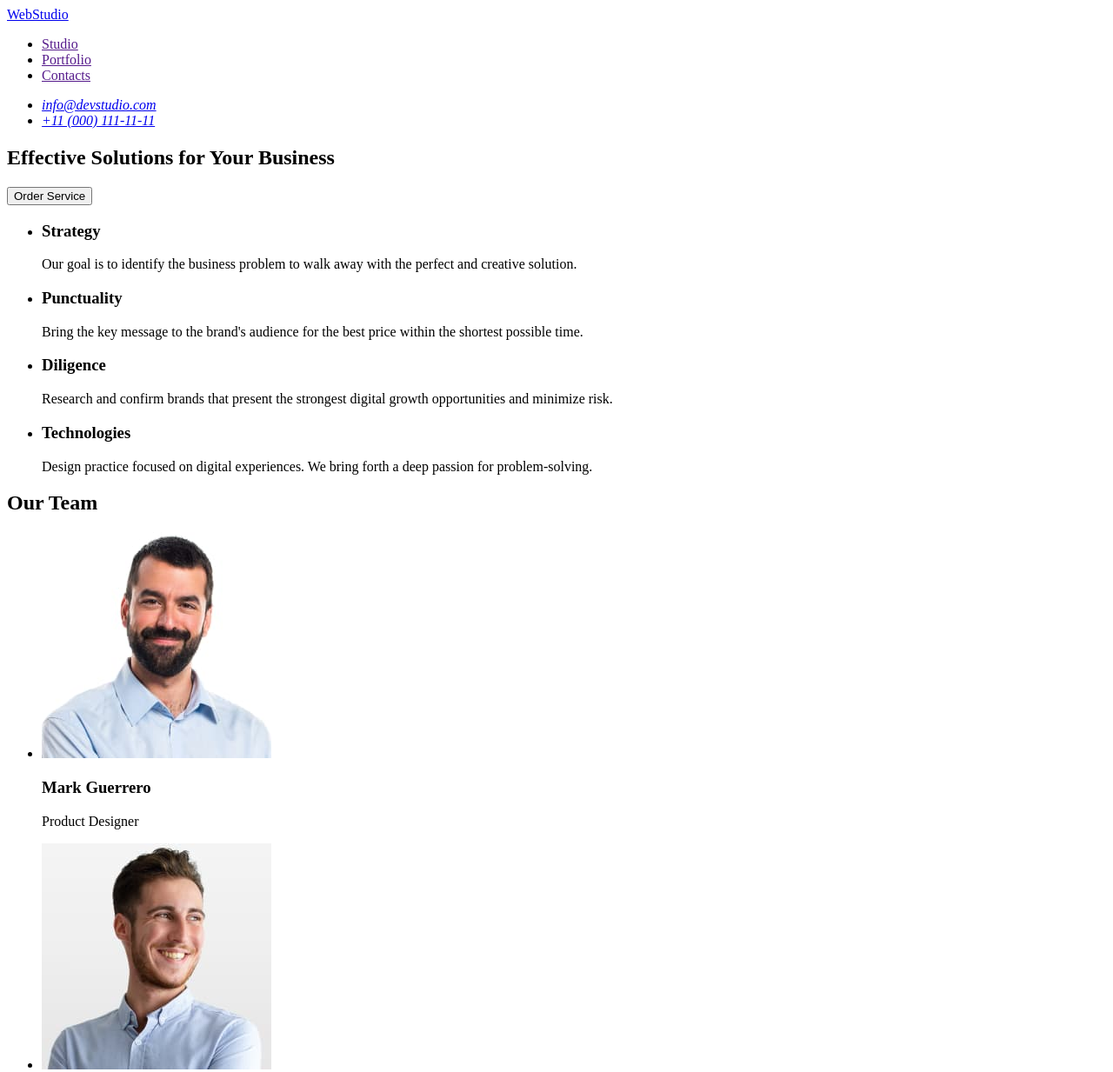
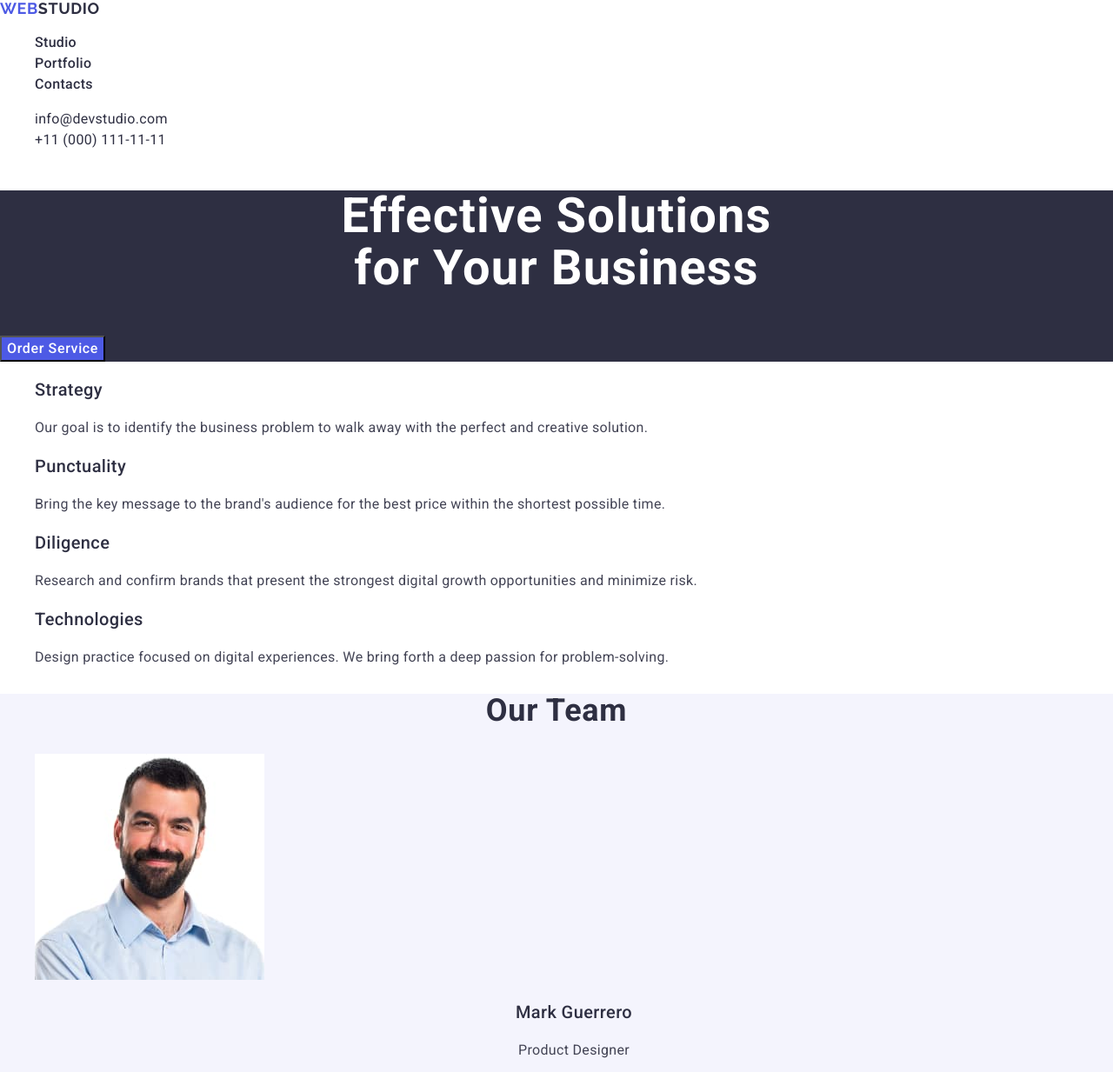
Before and after one commit to Matematuka/goit-homework-02, a plain HTML site: page index.html in a window 1280 px wide. Shown: the top 1233 px of the page at 87% size. Drawn offline with nearby package versions, Linux system fonts and the light colour scheme.

Commit message:
TextDesign

```diff
--- a/css/styles.css
+++ b/css/styles.css
@@ -0,0 +1,170 @@
+body {
+  color: #2E2F42;
+  font-family: "Roboto", sans-serif;
+  font-size: 16px;
+  font-style: normal;
+  background: #fff
+}
+ul {
+	list-style-type: none;
+}
+a {
+    font-style: normal;
+    color: currentColor;
+    text-decoration: none;
+    line-height: 1.5;
+    letter-spacing: 0.02em;
+}
+
+.logo {
+    font-family: "Raleway", sans-serif;
+    font-size: 18px;
+    font-weight: 700;
+    line-height: 1.16;
+    letter-spacing: 0.033em;
+    text-transform: uppercase;
+}
+
+.web {
+  color: #4D5AE5;
+    font-family: "Raleway";
+    font-size: 18px;
+    font-weight: 700;
+    line-height: 1.16;
+    letter-spacing: 0.033em;
+    text-transform: uppercase;
+}
+
+.menu-link {
+    font-weight: 500;
+    line-height: 1.5;
+    letter-spacing: 0.02em;
+}
+.menu-link:active {
+  color: #404BBF;
+}
+
+.contacts-item {
+    line-height: 1.5;
+    letter-spacing: 0.02em;
+}
+.contacts-item:active {
+  color: #404BBF;
+}
+.header {
+  background: #2E2F42;
+}
+
+.header-title {
+  color: #FFF;
+  text-align: center;
+  font-size: 56px;
+  font-weight: 700;
+  line-height: 1.07;
+  letter-spacing: 0.02em;
+}
+
+.header-order-btn {
+  background: #4D5AE5;
+  color: #FFF;
+  font-weight: 500;
+  line-height: 1.5;
+  letter-spacing: 0.04em;
+  cursor: pointer;
+}
+.header-order-btn:hover, .header-order-btn:focus {
+  background: #404BBF;
+}
+
+.visually-hidden {
+  position: absolute;
+  width: 1px;
+  height: 1px;
+  margin: -1px;
+  border: 0;
+  padding: 0;
+  white-space: nowrap;
+  clip-path: inset(100%);
+  clip: rect(0 0 0 0);
+  overflow: hidden;
+}
+
+.advantages-name {
+    font-size: 20px;
+    font-weight: 500;
+    line-height: 1.2;
+    letter-spacing: 0.02em;
+}
+
+.advantages-description {
+  color: #434455;
+    line-height: 1.5;
+    letter-spacing: 0.02em;
+}
+.team {
+  background: #F4F4FD;
+}
+.team-title {
+    text-align: center;
+    font-size: 36px;
+    font-weight: 700;
+    line-height: 1.11;
+    letter-spacing: 0.02em;
+    text-transform: capitalize;
+}
+
+
+.team-member {
+      text-align: center;
+      font-size: 20px;
+      font-weight: 500;
+      line-height: 1.2;
+      letter-spacing: 0.02em;
+}
+
+.team-decrription {
+  color: #434455;
+    text-align: center;
+    line-height: 1.5;
+    letter-spacing: 0.02em;
+}
+
+.portfolio-title {
+    text-align: center;
+    font-size: 36px;
+    font-weight: 700;
+    line-height: 1.11;
+    letter-spacing: 0.02em;
+    text-transform: capitalize;
+}
+
+.portfolio-name {
+    font-size: 20px;
+    font-weight: 500;
+    line-height: 1.2;
+    letter-spacing: 0.02em;
+}
+
+.porfolio-name-descr {
+  color: #434455;
+    line-height:1.5;
+    letter-spacing: 0.02em;
+}
+
+.footer {
+  background: #2E2F42;
+}
+.footer-logo {
+  color: #F4F4FD;
+    font-family: Raleway;
+    font-size: 18px;
+    font-weight: 700;
+    line-height: 1.16;
+    letter-spacing: 0.03em;
+    text-transform: uppercase;
+}
+.footer-descr {
+  color: #F4F4FD;
+    line-height: 1.5;
+    letter-spacing: 0.02em;
+}
--- a/index.html
+++ b/index.html
@@ -5,125 +5,132 @@
     <meta http-equiv="X-UA-Compatible" content="IE=edge" />
     <meta name="viewport" content="width=device-width, initial-scale=1.0" />
     <title>Document</title>
+    <link rel="stylesheet" href="https://cdn.jsdelivr.net/npm/modern-normalize@2.0.0/modern-normalize.min.css">
+    <link rel="preconnect" href="https://fonts.googleapis.com">
+    <link rel="preconnect" href="https://fonts.gstatic.com" crossorigin>
+    <link href="https://fonts.googleapis.com/css2?family=Raleway:wght@700&family=Roboto:wght@400;500;700&display=swap"
+      rel="stylesheet">
     <link rel="stylesheet" href="./css/styles.css" />
   </head>
   <body>
     <header>
-        <nav>
-      <a href="./index.html">WebStudio</a>
+        <nav class="menu">
+      <a class="logo" href="./index.html"><span class="web">Web</span>Studio</a>
 
-        <ul>
-          <li>
-            <a href="">Studio</a>
+        <ul class="menu-navigation">
+          <li class="menu-item">
+            <a class="menu-link" href="">Studio</a>
           </li>
-          <li>
-            <a href="">Portfolio</a>
+          <li class="menu-item">
+            <a class="menu-link" href="">Portfolio</a>
           </li>
-          <li>
-            <a href="">Contacts</a>
+          <li class="menu-item">
+            <a class="menu-link" href="">Contacts</a>
           </li>
         </ul>
       </nav>
-      <address>
-        <ul>
-          <li><a href="mailto:info@devstudio.com">info@devstudio.com</a></li>
-          <li><a href="tel:+110001111111">+11 (000) 111-11-11</a></li>
+      <address class="contacts">
+        <ul class="contacts-list">
+          <li class="contacts-item"><a href="mailto:info@devstudio.com">info@devstudio.com</a></li>
+          <li class="contacts-item"><a href="tel:+110001111111">+11 (000) 111-11-11</a></li>
         </ul>
       </address>
     </header>
 
     <main>
-      <section>
-        <h1>Effective Solutions for Your Business</h1>
-        <button type="button">Order Service</button>
+      <section class="header">
+        <h1 class="header-title">Effective Solutions<br> for Your Business</h1>
+        <button class="header-order-btn" type="button" >Order Service</button>
       </section>
       <section>
-        <h2 hidden>Hidden Header</h2>
-        <ul>
-          <li>
-            <h3>Strategy</h3>
-            <p>
+        <h2 class="visually-hidden">Hidden Header</h2>
+        <ul class="advantages-list">
+          <li class="advantages-item">
+            <h3 class="advantages-name">Strategy</h3>
+            <p class="advantages-description">
               Our goal is to identify the business problem to walk away with the
               perfect and creative solution.
             </p>
           </li>
-          <li>
-            <h3>Punctuality</h3>
-            <p>
+          <li class="advantages-item">
+            <h3 class="advantages-name">Punctuality</h3>
+            <p class="advantages-description">
               Bring the key message to the brand's audience for the best price
               within the shortest possible time.
             </p>
           </li>
-          <li>
-            <h3>Diligence</h3>
-            <p>
+          <li class="advantages-item">
+            <h3 class="advantages-name">Diligence</h3>
+            <p class="advantages-description">
               Research and confirm brands that present the strongest digital
               growth opportunities and minimize risk.
             </p>
           </li>
-          <li>
-            <h3>Technologies</h3>
-            <p>
+          <li class="advantages-item">
+            <h3 class="advantages-name">Technologies</h3>
+            <p class="advantages-description">
               Design practice focused on digital experiences. We bring forth a
               deep passion for problem-solving.
             </p>
           </li>
         </ul>
       </section>
-      <section>
-        <h2>Our Team</h2>
-        <ul>
-          <li>
+
+      <section class="team">
+        <h2 class="team-title">Our Team</h2>
+        <ul class="team-list">
+          <li class="team-item">
             <img
               src="./images/img.jpg"
               alt="Mark Guerrero"
               height="260"
               width="264"
             />
-            <h3>Mark Guerrero</h3>
-            <p>Product Designer</p>
+            <h3 class="team-member">Mark Guerrero</h3>
+            <p class="team-decrription">Product Designer</p>
           </li>
-          <li>
+          <li class="team-item">
             <img
               src="./images/tom.jpg"
               alt="Tom Ford"
               height="260"
               width="264"
             />
-            <h3>Tom Ford</h3>
-            <p>Frontend Developer</p>
+            <h3 class="team-member">Tom Ford</h3>
+            <p class="team-decrription">Frontend Developer</p>
           </li>
-          <li>
+          <li class="team-item">
             <img
               src="./images/kamila.jpg"
               alt="Camila Garcia"
               height="260"
               width="264"
             />
-            <h3>Camila Garcia</h3>
-            <p>Marketing</p>
+            <h3 class="team-member">Camila Garcia</h3>
+            <p class="team-decrription">Marketing</p>
           </li>
-          <li>
+          <li class="team-item">
             <img
               src="./images/daniel.jpg"
               alt="Daniel Wilson"
               height="260"
               width="264"
             />
-            <h3>Daniel Wilson</h3>
-            <p>UI Designer</p>
+            <h3 class="team-member">Daniel Wilson</h3>
+            <p class="team-decrription">UI Designer</p>
           </li>
         </ul>
       </section>
-      <section>
-        <h2>Our Portfolio</h2>
+
+      <section class="portfolio">
+        <h2 class="portfolio-title">Our Portfolio</h2>
         <ul>
-          <li><img src="./images/img-min.jpg" alt="Banking App" height="300" width="360"></a><h3>Banking App</h3></li>
-          <li><img src="./images/img (1)-min.jpg" alt="Cashless Payment" height="300" width="360"><h3>Cashless Payment</h3></li>
-          <li><img src="./images/img (2)-min.jpg" alt="Meditation App" height="300" width="360"><h3>Meditation App</h3></li>
-          <li><img src="./images/img (3)-min.jpg" alt="Taxi Service" height="300" width="360"><h3>Taxi Service</h3></li>
-          <li><img src="./images/img (4)-min.jpg" alt="Screen Illustrations" height="300" width="360"><h3>Screen Illustrations</h3></li>
-          <li><img src="./images/img (5)-min.jpg" alt="Online Courses" height="300" width="360"><h3>Online Courses</h3></li>
+          <li class="portfolio-item"><img src="./images/img-min.jpg" alt="Banking App" height="300" width="360"></a><h3 class="portfolio-name">Banking App</h3><p class="porfolio-name-descr">App</p></li>
+          <li class="portfolio-item"><img src="./images/img (1)-min.jpg" alt="Cashless Payment" height="300" width="360"><h3 class="portfolio-name">Cashless Payment</h3><p class="porfolio-name-descr">Marketing</p></li>
+          <li class="portfolio-item"><img src="./images/img (2)-min.jpg" alt="Meditation App" height="300" width="360"><h3 class="portfolio-name">Meditation App</h3><p class="porfolio-name-descr">App</p></li>
+          <li class="portfolio-item"><img src="./images/img (3)-min.jpg" alt="Taxi Service" height="300" width="360"><h3 class="portfolio-name">Taxi Service</h3><p class="porfolio-name-descr">Marketing</p></li>
+          <li class="portfolio-item"><img src="./images/img (4)-min.jpg" alt="Screen Illustrations" height="300" width="360"><h3 class="portfolio-name">Screen Illustrations</h3><p class="porfolio-name-descr">Design</p></li>
+          <li class="portfolio-item"><img src="./images/img (5)-min.jpg" alt="Online Courses" height="300" width="360"><h3 class="portfolio-name">Online Courses</h3><p class="porfolio-name-descr">Marketing</p></li>
 
         </ul>
       </section>
@@ -132,11 +139,11 @@
 
     </main>
 
-    <footer>
-      <a href="./index.html">WebStudio</a>
-      <p>
-        Increase the flow of customers and sales for your business with digital
-        marketing & growth solutions.
+    <footer class="footer">
+      <a class="footer-logo" href="./index.html"><span class="web">Web</span>Studio</a>
+      <p class="footer-descr">
+        Increase the flow of customers and<br> sales for your business with digital<br>
+      marketing & growth solutions.
       </p>
     </footer>
   </body>
```
